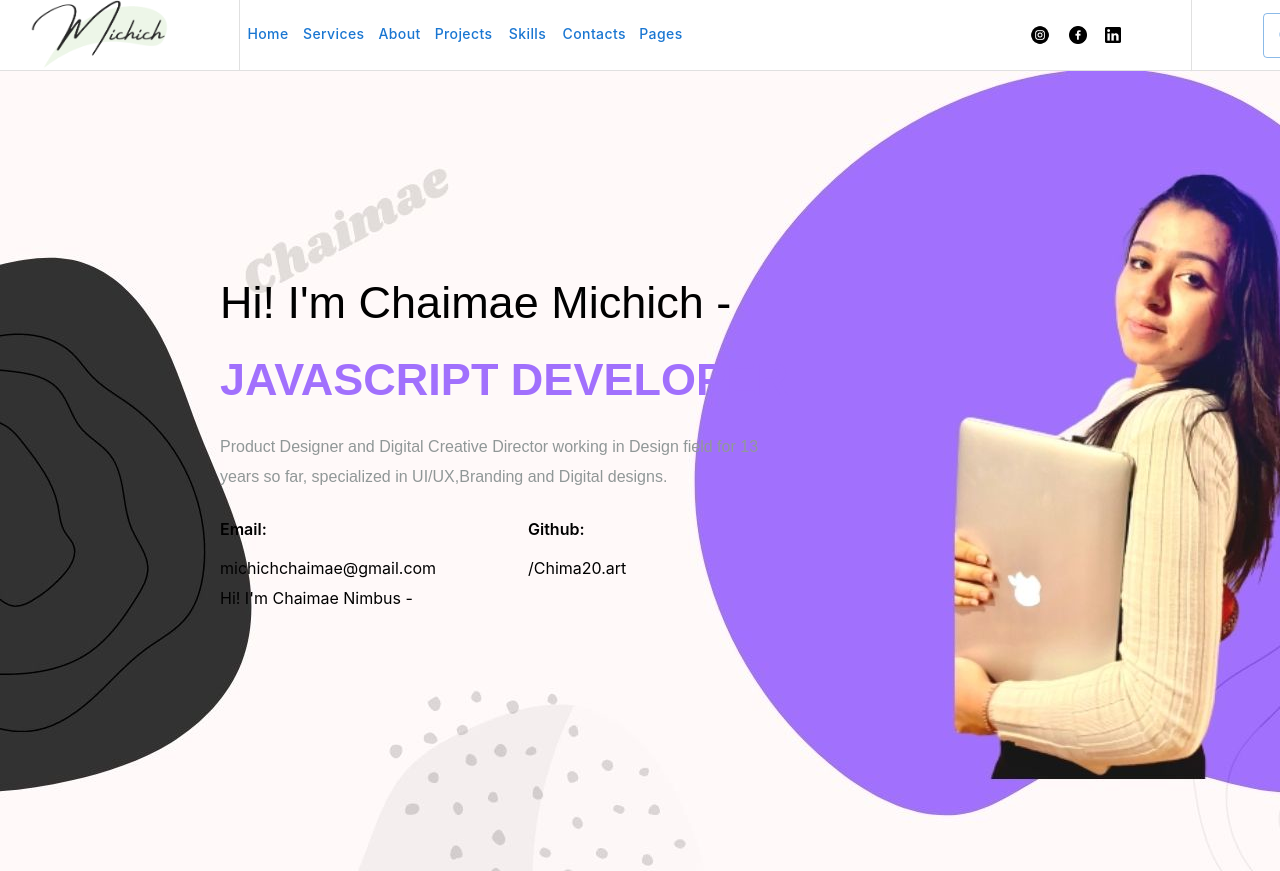
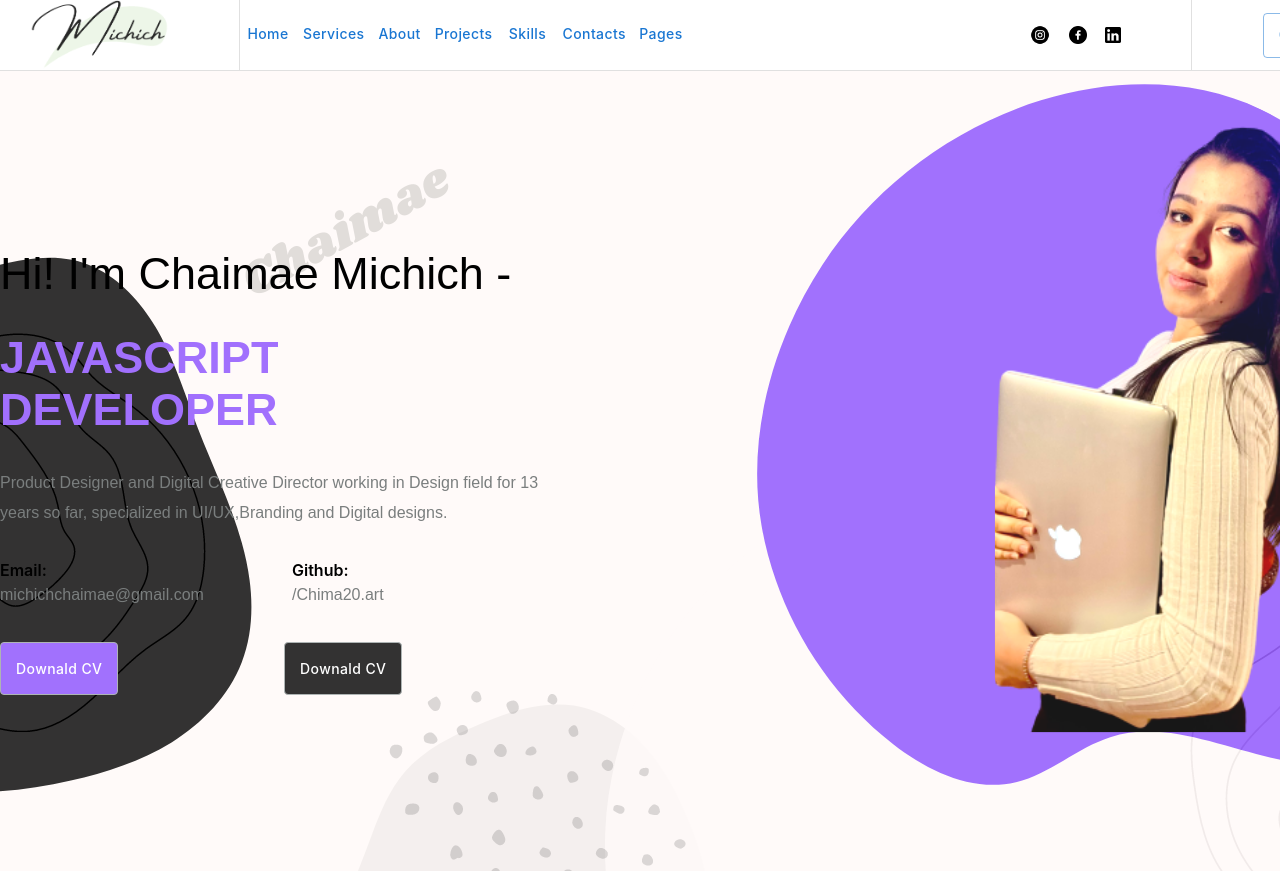
Before and after one commit to Chima20-art/protfolio, a Next.js app: page / in a window 1280 px wide. Shown: the top 871 px of the page. Built offline with nearby package versions, Linux system fonts and the light colour scheme; a web font is replaced by a local one.

Commit message:
added button to Home component

```diff
--- a/components/home/home.js
+++ b/components/home/home.js
@@ -1,6 +1,76 @@
 import styles from "./home.module.css";
 import Grid from "@mui/material/Grid";
+import Button from "@mui/material/Button";
+import { styled } from "@mui/material/styles";
 
+const BootstrapGreenButton = styled(Button)({
+  boxShadow: "none",
+  textTransform: "none",
+  fontSize: 14,
+  padding: "15px 15px",
+  border: "1px solid",
+  borderColor: "rgb(174, 180, 180)",
+  lineHeight: 1.5,
+  backgroundColor: "#A171FD",
+  color: "white",
+
+  fontFamily: [
+    "-apple-system",
+    "BlinkMacSystemFont",
+    '"Segoe UI"',
+    "Roboto",
+    '"Helvetica Neue"',
+    "Arial",
+    "sans-serif",
+    '"Apple Color Emoji"',
+    '"Segoe UI Emoji"',
+    '"Segoe UI Symbol"',
+  ].join(","),
+  "&:hover": {
+    backgroundColor: "283543",
+    backgroundColor: "#A171FD",
+    boxShadow: "none",
+  },
+  "&:active": {
+    borderColor: "#283543",
+    boxShadow: "none",
+  },
+});
+
+const BootstrapBlackButton = styled(Button)({
+  boxShadow: "none",
+  textTransform: "none",
+  fontSize: 14,
+  padding: "15px 15px",
+  border: "1px solid",
+  borderColor: "rgb(174, 180, 180)",
+  lineHeight: 1.5,
+  backgroundColor: "#333232",
+  color: "white",
+
+  fontFamily: [
+    "-apple-system",
+    "BlinkMacSystemFont",
+    '"Segoe UI"',
+    "Roboto",
+    '"Helvetica Neue"',
+    "Arial",
+    "sans-serif",
+    '"Apple Color Emoji"',
+    '"Segoe UI Emoji"',
+    '"Segoe UI Symbol"',
+  ].join(","),
+  "&:hover": {
+    backgroundColor: "283543",
+    backgroundColor: "#333232",
+
+    boxShadow: "none",
+  },
+  "&:active": {
+    borderColor: "#283543",
+    boxShadow: "none",
+  },
+});
 export default function Home() {
   return (
     <Grid
@@ -19,6 +89,7 @@ export default function Home() {
         className={styles.content}
         md={7}
         width="600px"
+        spacing={4}
       >
         <Grid item md={2} spacing={0} className={styles.title}>
           Hi! I'm Chaimae Michich -
@@ -44,7 +115,7 @@ export default function Home() {
             <Grid item md={3} className={styles.sTitle}>
               Email:
             </Grid>
-            <Grid item md={3}>
+            <Grid item md={3} className={styles.paragraph}>
               michichchaimae@gmail.com
             </Grid>
           </Grid>
@@ -58,15 +129,19 @@ export default function Home() {
             <Grid item md={3} className={styles.sTitle}>
               Github:
             </Grid>
-            <Grid item md={3}>
+            <Grid item md={3} className={styles.paragraph}>
               /Chima20.art
             </Grid>
           </Grid>
         </Grid>
 
-        <Grid item md={2}>
-          {" "}
-          Hi! I'm Chaimae Nimbus -
+        <Grid item container md={2} direction="row">
+          <Grid item md={6}>
+            <BootstrapGreenButton>Downald CV</BootstrapGreenButton>
+          </Grid>
+          <Grid item md={6}>
+            <BootstrapBlackButton>Downald CV</BootstrapBlackButton>
+          </Grid>
         </Grid>
       </Grid>
     </Grid>
--- a/components/home/home.module.css
+++ b/components/home/home.module.css
@@ -1,9 +1,10 @@
 @import url("https://fonts.googleapis.com/css2?family=Bebas+Neue&family=M+PLUS+Code+Latin:wdth,wght@100,300;102.2,381&display=swap");
 @import url("https://fonts.googleapis.com/css2?family=M+PLUS+Code+Latin:wght@600&display=swap");
 .contai {
-  background-image: url("/Chaimae.jpg");
+  background-image: url("/Chaimae\ \(3\).png");
   height: 800px;
   width: 1440px;
+
   background-repeat: unset;
 }
 .title {
@@ -24,7 +25,7 @@
 .paragraph {
   font-family: "M PLUS Code Latin", sans-serif;
   line-height: 30px;
-  color: rgb(144, 151, 151);
+  color: rgb(122, 126, 126);
 }
 .sTitle {
   font-weight: 600;
```
Also changed, not shown: public/Chaimae (3).png (added), public/Chaimae (4).png (added).
